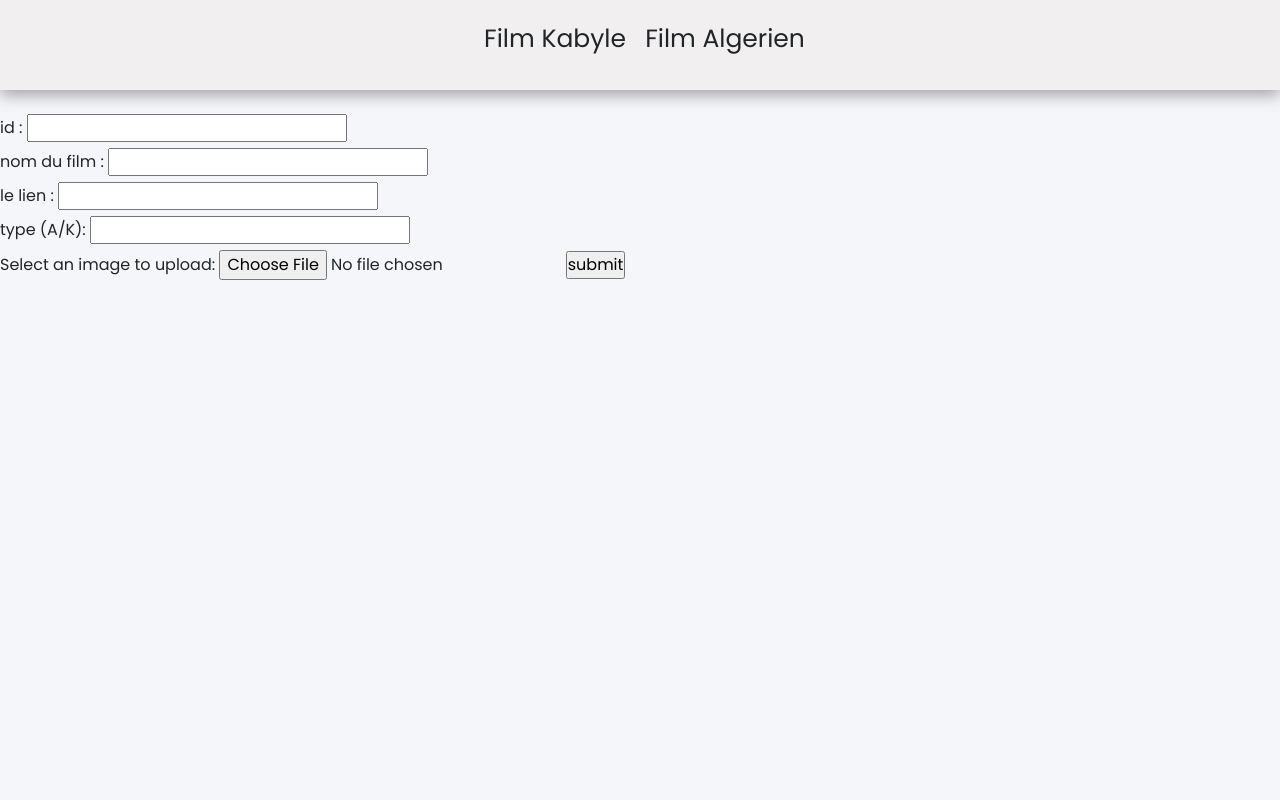
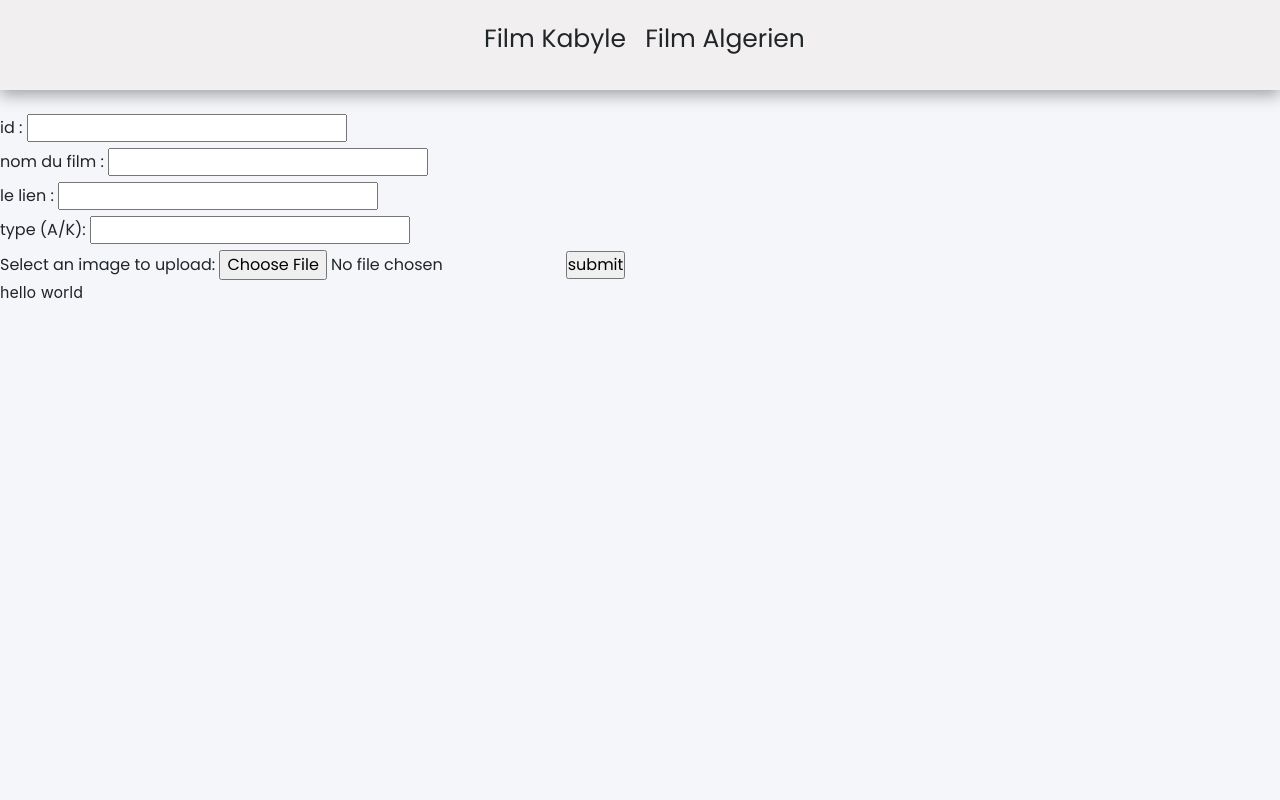
Before and after one commit to mrigla-b1/kabyletv, a PHP site: page /addfilm2626.php in a window 1280 px wide. Run offline with PHP 8.4, Linux system fonts and the light colour scheme; some libraries are stand-ins or nearby versions.

Commit message:
Initial commit on del commit

```diff
--- a/addfilm2626.php
+++ b/addfilm2626.php
@@ -72,5 +72,6 @@
 <script src="https://cdn.jsdelivr.net/npm/popper.js@1.12.9/dist/umd/popper.min.js" integrity="sha384-ApNbgh9B+Y1QKtv3Rn7W3mgPxhU9K/ScQsAP7hUibX39j7fakFPskvXusvfa0b4Q" crossorigin="anonymous"></script>
 <script src="https://cdn.jsdelivr.net/npm/bootstrap@4.0.0/dist/js/bootstrap.min.js" integrity="sha384-JZR6Spejh4U02d8jOt6vLEHfe/JQGiRRSQQxSfFWpi1MquVdAyjUar5+76PVCmYl" crossorigin="anonymous"></script>
 
+<?php echo "hello world"; ?>
 </body>
 </html>
```
